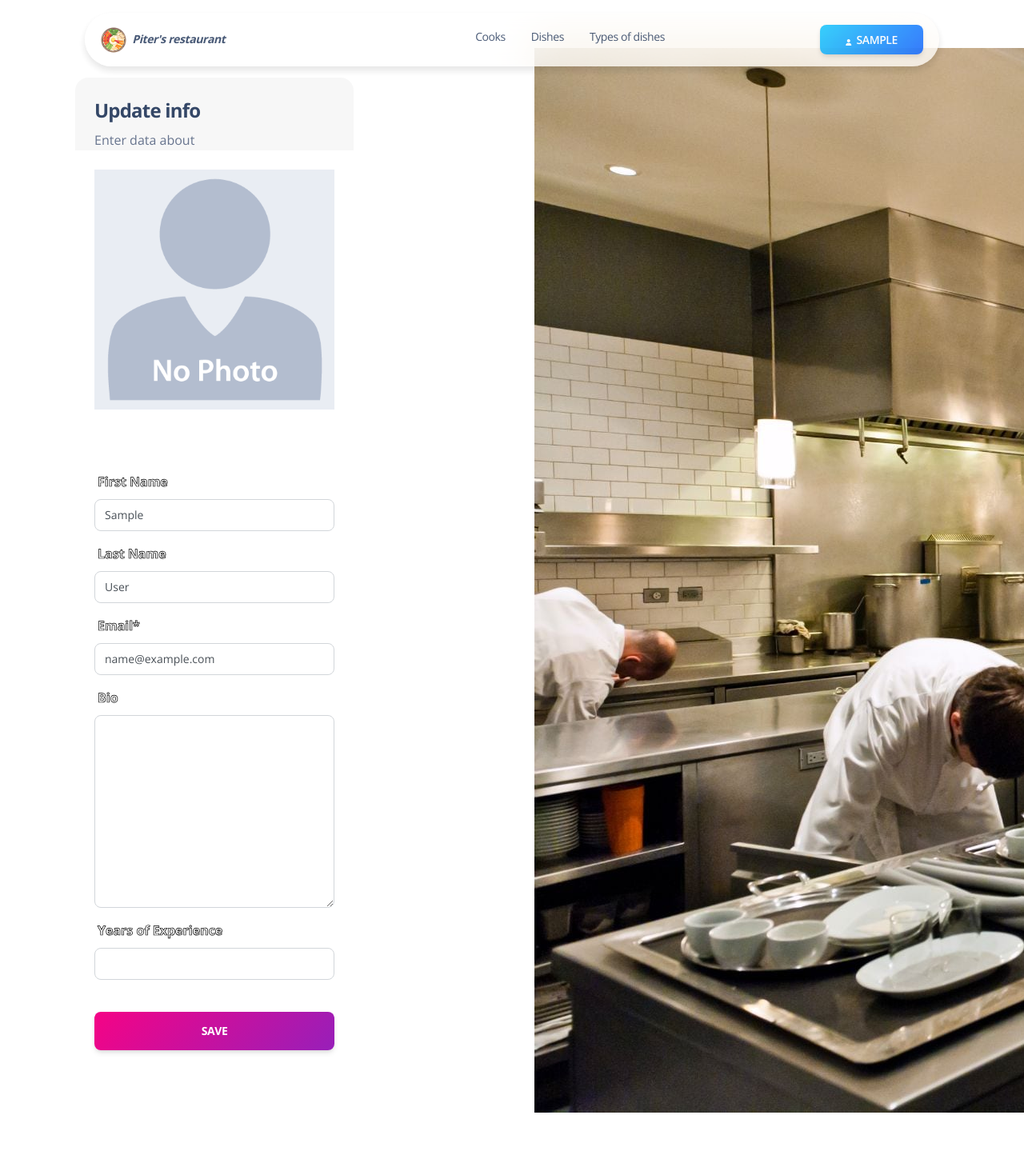
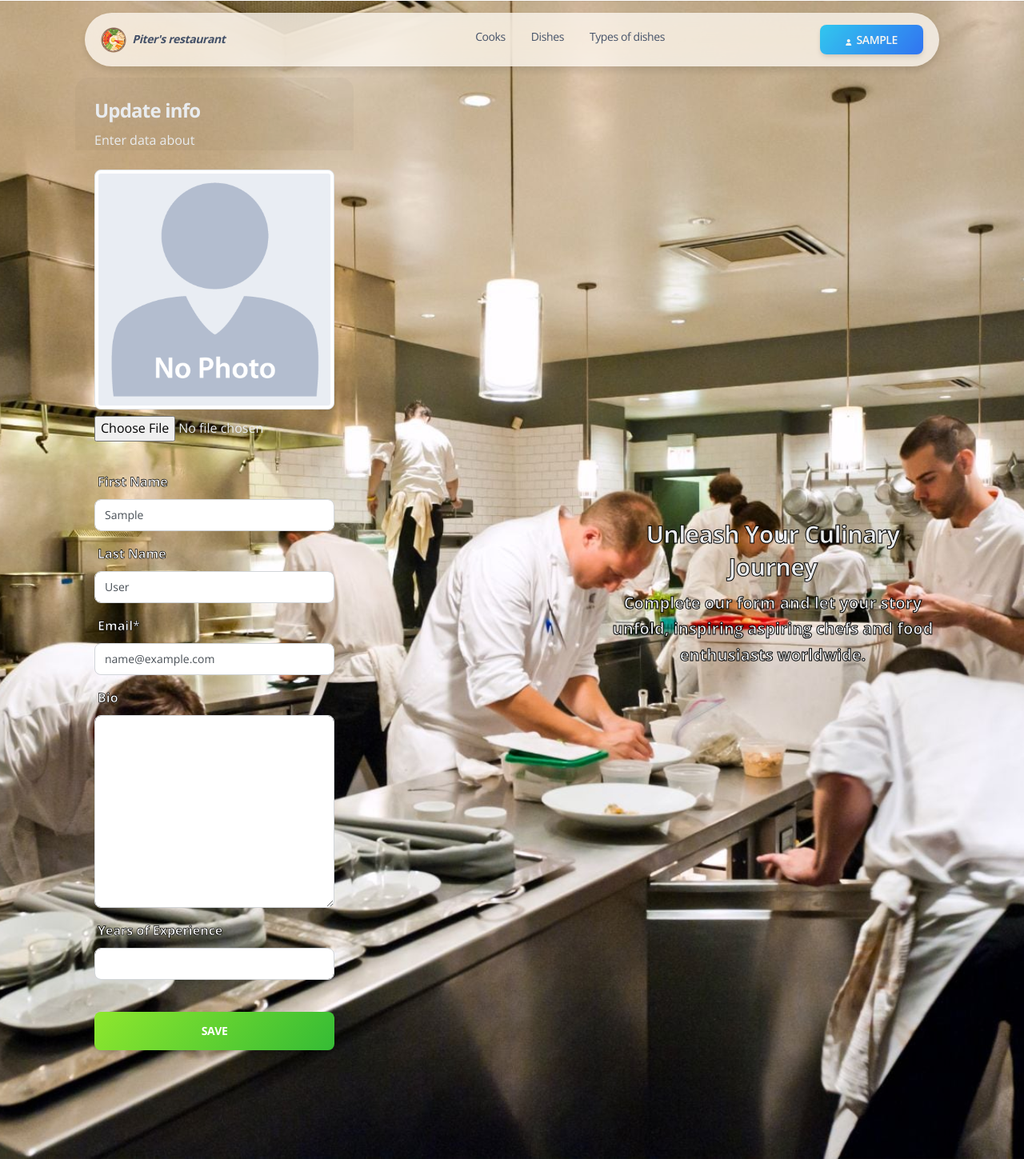
Before and after one commit to Sebshe/restaurant-kitchen-service-, a Django app: page /cooks/1/update/ in a window 1280 px wide. Shown: the whole page at 80% size. Run offline with Django 4.2, Linux system fonts and the light colour scheme; the visitor is signed in with stand-in values (Sample User, id 1); data comes from the database, SQL or seed files in the repository; some libraries are stand-ins or nearby versions.

Commit message:
Added styles to cook_update_form.html

```diff
--- a/kitchen_service/forms.py
+++ b/kitchen_service/forms.py
@@ -112,7 +112,6 @@ class CookUpdateForm(forms.ModelForm):
         required=False,
         widget=forms.FileInput(
             attrs={
-                'class': 'custom-file-input',
                 'accept': 'image/*'
             }
         )
--- a/templates/kitchen_service/cook_update_form.html
+++ b/templates/kitchen_service/cook_update_form.html
@@ -23,16 +23,16 @@
 {% block content %}
 
 <section>
-  <div class="page-header min-vh-100 py-xl-7">
+  <div class="page-header min-vh-100 py-xl-7" style="background-image: url('{% static 'img/Cooks_form.jpg' %}')">
     <div class="container">
       <div class="row">
         <div class="col-xl-4 col-lg-5 col-md-7 d-flex flex-column mx-lg-0 mx-auto">
-          <div class="card card-plain">
+          <div class="card card-plain text-light">
             <div class="card-header pb-0 text-left">
-              <h4 class="font-weight-bolder">
+              <h4 class="font-weight-bolder text-light">
                 Update info
               </h4>
-              <p class="mb-0">
+              <p class="mb-0 text-light">
                 Enter data about
               </p>
             </div>
@@ -46,11 +46,11 @@
                     {% if form.instance.image %}
                       <img src="{{ form.instance.image.url }}"
                            alt="Current Image"
-                           class="img-fluid mb-2 max-height-300">
+                           class="img-fluid mb-2 max-height-300 img-thumbnail">
                     {% else %}
                       <img src="{% static 'img/default_avatar.jpg' %}"
                            alt="No Image"
-                           class="img-fluid mb-2 max-height-300">
+                           class="img-fluid mb-2 max-height-300 img-thumbnail">
                     {% endif %}
                   </div>
                   <div class="custom-file mb-3">
@@ -74,7 +74,7 @@
                 </div>
                 <div class="text-center">
                   <button type="submit"
-                          class="btn btn-lg bg-gradient-primary btn-lg w-100 mt-4 mb-0">
+                          class="btn btn-lg bg-gradient-success w-100 mt-4 mb-0">
                     Save
                   </button>
                 </div>
@@ -84,15 +84,14 @@
         </div>
         <div class="col-6 d-lg-flex d-none h-100 my-auto pe-0 position-absolute top-0 end-0 text-center justify-content-center flex-column">
           <div class="position-relative h-100 m-3 px-7 border-radius-lg d-flex flex-column justify-content-center">
-            <img src="{% static 'img/Cooks_form.jpg' %}"
-                 alt="pattern-lines"
-                 class="position-absolute start-0">
-            <h4 class="mt-5 text-white font-weight-bolder">
-              Unleash Your Culinary Journey
-            </h4>
-            <p class="text-white">
-              Complete our form and let your story unfold, inspiring aspiring chefs and food enthusiasts worldwide.
-            </p>
+            <div class="position-relative text-dark">
+              <h3 class="mt-5 font-weight-bolder text-light text-stroke">
+                Unleash Your Culinary Journey
+              </h3>
+              <p class="text-larger font-weight-bolder text-light  text-stroke">
+                Complete our form and let your story unfold, inspiring aspiring chefs and food enthusiasts worldwide.
+              </p>
+            </div>
           </div>
         </div>
       </div>
--- a/templates/kitchen_service/dish_form.html
+++ b/templates/kitchen_service/dish_form.html
@@ -47,11 +47,11 @@
                     {% if form.instance.image %}
                       <img src="{{ form.instance.image.url }}"
                            alt="Current Image"
-                           class="img-fluid mb-2 max-height-300">
+                           class="img-fluid mb-2 max-height-300 img-thumbnail">
                     {% else %}
                       <img src="{% static 'img/default_photo.jpg' %}"
                            alt="No Image"
-                           class="img-fluid mb-2 max-height-300" >
+                           class="img-fluid mb-2 max-height-300 img-thumbnail" >
                     {% endif %}
                   </div>
                   <div class="input-group mb-3">
@@ -75,7 +75,7 @@
                 </div>
                 <div class="text-center">
                   <button type="submit"
-                          class="btn btn-lg bg-gradient-success btn-lg w-100 mt-4 mb-0">
+                          class="btn btn-lg bg-gradient-success w-100 mt-4 mb-0">
                     Save
                   </button>
                 </div>
--- a/templates/kitchen_service/dish_type_form.html
+++ b/templates/kitchen_service/dish_type_form.html
@@ -39,11 +39,11 @@
                     {% if form.instance.image %}
                       <img src="{{ form.instance.image.url }}"
                            alt="Current Image"
-                           class="img-fluid mb-2 max-height-300">
+                           class="img-fluid mb-2 max-height-300 img-thumbnail">
                     {% else %}
                       <img src="{% static 'img/default_photo.jpg' %}"
                            alt="No Image"
-                           class="img-fluid mb-2 max-height-300" >
+                           class="img-fluid mb-2 max-height-300 img-thumbnail" >
                     {% endif %}
                   </div>
                   <div class="custom-file mb-3">
--- a/templates/registration/sign-up.html
+++ b/templates/registration/sign-up.html
@@ -69,7 +69,6 @@
             </div>
           </div>
         </div>
-        </div>
       </div>
     </div>
   </div>
```
